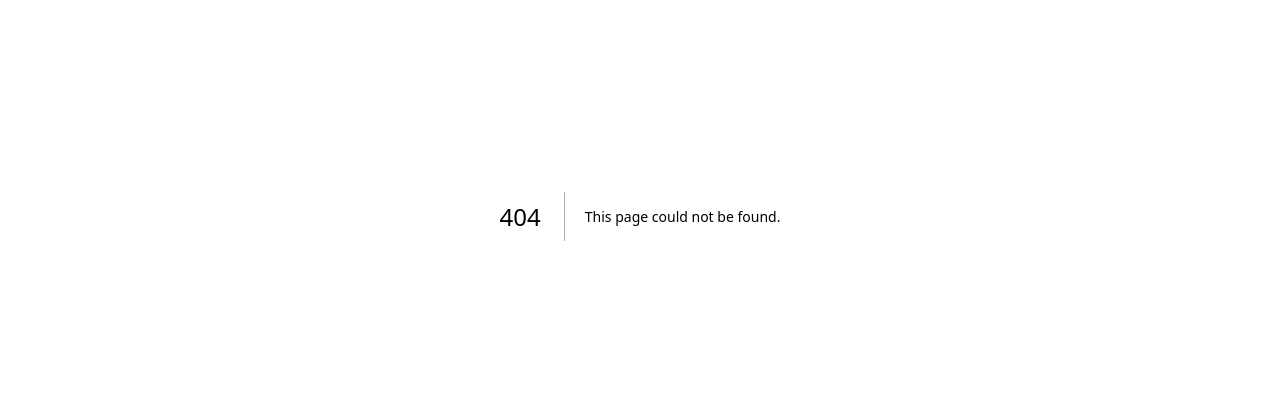
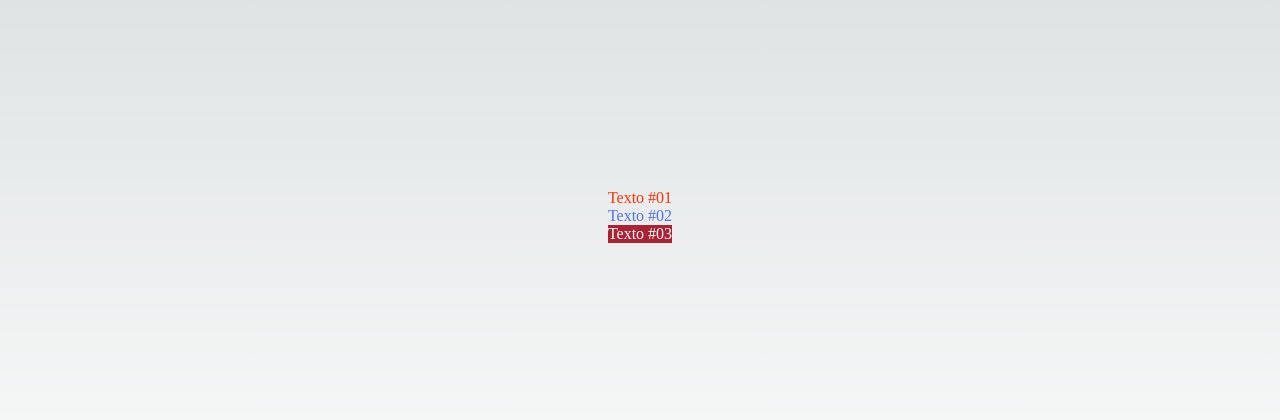
Before and after one commit to GuiDEV1/ReactAndNext, a Next.js app in the folder exercicios/: page /css/integracao2 in a window 1280 px wide. Before the commit this address had no page. Shown: the part 184-604 px from the top of the page. Built offline with nearby package versions, Linux system fonts and the light colour scheme.

Commit message:
add exercicios

```diff
--- /dev/null
+++ b/exercicios/src/pages/css/integracao2.jsx
@@ -0,0 +1,11 @@
+import styles from "./style2.module.css";
+
+export default function integracao2() {
+ return(
+    <div id={styles.integracao2}>
+        <div className={styles.vermelha}>Texto #01</div>
+         <div className={styles.azul}>Texto #02</div>
+         <div className={styles.branca}>Texto #03</div>
+    </div>
+ )
+}
--- /dev/null
+++ b/exercicios/src/pages/css/style2.module.css
@@ -0,0 +1,21 @@
+
+ #integracao2 {
+    height: 100vh;
+    flex-direction: column;
+    display: flex;
+    justify-content: center;
+    align-items: center;
+ }
+
+ .vermelha {
+    color: #f30;
+}
+
+ .azul {
+    color: #03fa;
+}
+
+ .branca {
+    background-color: #a23;
+    color: #fff;
+}
```
